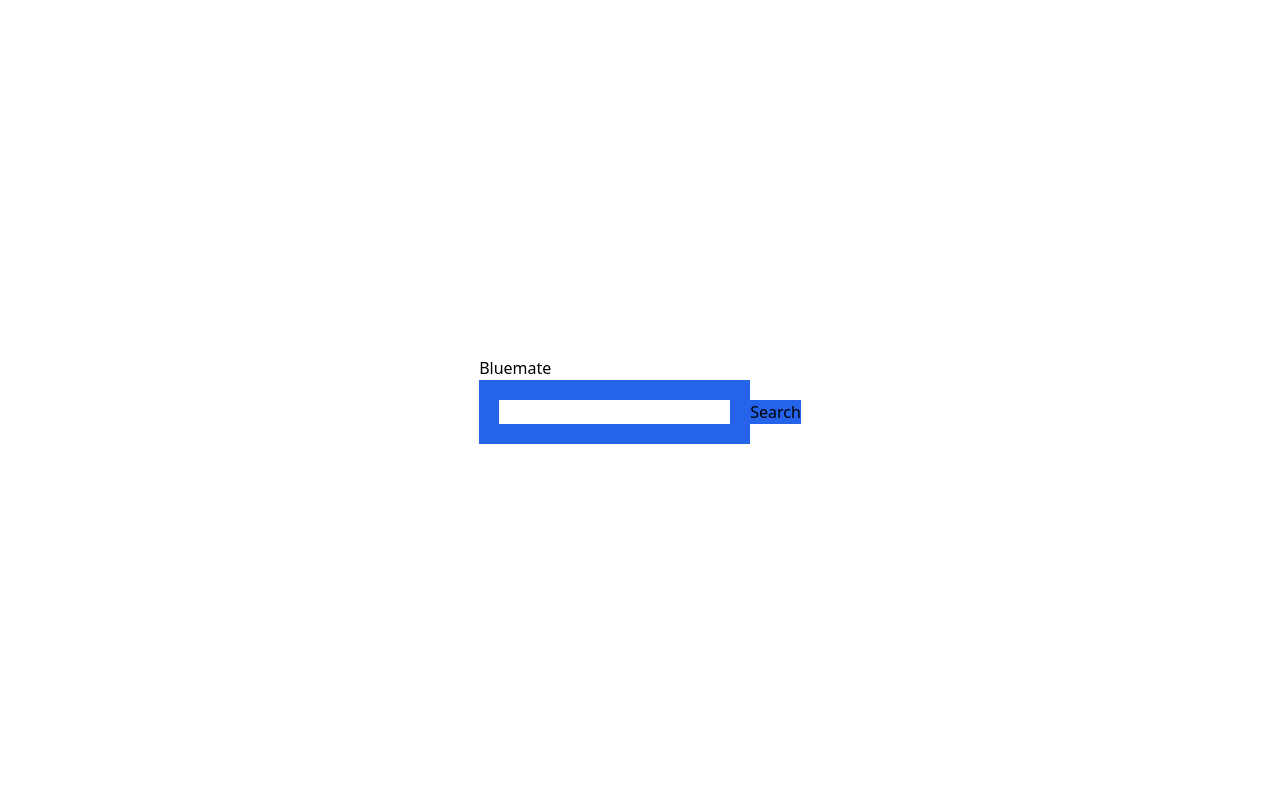
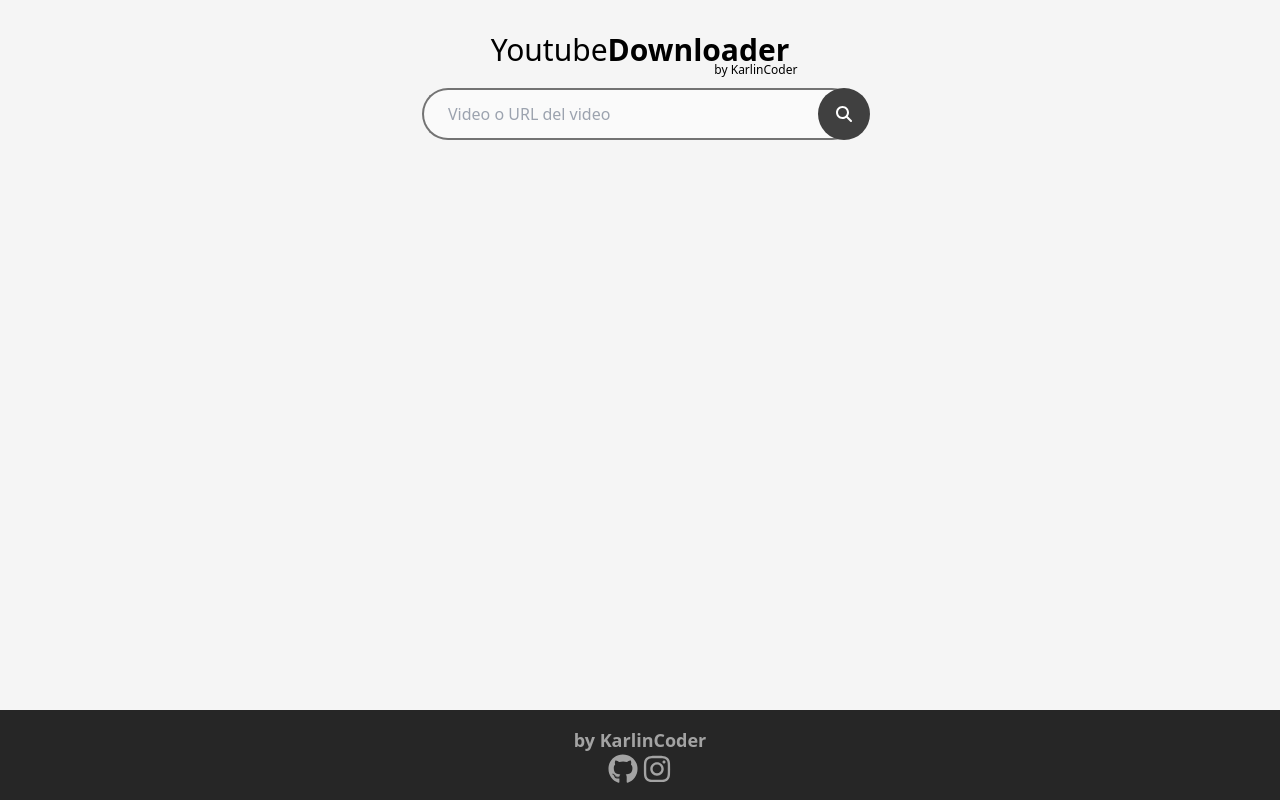
Before and after one commit to KarlinCoder/youtube-dl, a React (Vite) app: page / in a window 1280 px wide. Built offline with nearby package versions, Linux system fonts and the light colour scheme.

Commit message:
Fixing some styles

```diff
--- a/package.json
+++ b/package.json
@@ -10,12 +10,9 @@
     "preview": "vite preview"
   },
   "dependencies": {
-    "@distube/ytsr": "^2.0.4",
     "react": "^18.3.1",
     "react-dom": "^18.3.1",
-    "react-icons": "^5.3.0",
-    "youtube-search-without-api-key": "^2.0.1",
-    "youtubei": "^1.6.6"
+    "react-icons": "^5.3.0"
   },
   "devDependencies": {
     "@eslint/js": "^9.13.0",
--- a/src/App.tsx
+++ b/src/App.tsx
@@ -3,6 +3,7 @@
 import { VideoContainer } from "./components/VIdeosContainer";
 import { getVideos } from "./lib/getVideos";
 import { Video as VideoType } from "./types";
+import { Footer } from "./components/Footer";
 
 export const App: React.FC = () => {
   const [loading, setLoading] = useState(false);
@@ -42,12 +43,15 @@
   };
 
   return (
-    <div className="flex flex-col justify-center items-center min-w-dvh min-h-dvh box-border">
-      <Input onSearch={handleInputSearch} />
-      {loading && <p>Cargando videos...</p>}
-      {isEmpty && <p>No se encontraron videos</p>}
-      {error && <p>{error}</p>}
+    <div className="flex flex-col justify-between items-center min-w-dvh min-h-dvh box-border bg-neutral-100">
+      <Input onSearch={handleInputSearch} loading={loading}>
+        {isEmpty && <p>No se encontraron videos</p>}
+        {error && <p>{error}</p>}
+      </Input>
+
       {videosArray.length > 0 && <VideoContainer videosArray={videosArray} />}
+
+      <Footer />
     </div>
   );
 };
--- a/src/components/DownloadButton.tsx
+++ b/src/components/DownloadButton.tsx
@@ -16,7 +16,7 @@
     <button
       disabled={disabled}
       onClick={() => handleDownload(num)}
-      className="flex justify-center gap-2 items-center disabled:bg-neutral-500 bg-green-500 text-white text-md w-[80px] h-[40px] hover:bg-green-600 active:bg-green-500 rounded-md transition-colors cursor-pointer"
+      className="flex justify-center gap-2 items-center disabled:bg-neutral-500 bg-green-500 text-white text-md w-[80px] h-[40px] hover:bg-green-600 transition-none active:bg-green-500 rounded-md cursor-pointer"
     >
       <FaFilm />
       <p className="text-white">{num}p</p>
--- /dev/null
+++ b/src/components/Footer.tsx
@@ -0,0 +1,22 @@
+import { FaGithub, FaInstagram } from "react-icons/fa6";
+
+export const Footer: React.FC = () => {
+  return (
+    <footer className="w-full p-4 bg-neutral-800 flex flex-col">
+      <h2 className="text-center font-bold text-neutral-400 text-lg mx-auto ">
+        by KarlinCoder
+      </h2>
+      <div className="flex justify-center gap-1">
+        <a href="https://github.com/KarlinCoder" target="_blank">
+          <FaGithub className="text-neutral-400 text-3xl hover:text-neutral-200 cursor-pointer active:text-neutral-400" />
+        </a>
+        <a
+          href="https://www.instagram.com/its.karlin.coder/?igsh=MW1oYnNwMHIxYmRjbg%3D%3D"
+          target="_blank"
+        >
+          <FaInstagram className="text-neutral-400 text-3xl hover:text-neutral-200 cursor-pointer active:text-neutral-400" />
+        </a>
+      </div>
+    </footer>
+  );
+};
--- a/src/components/Input.tsx
+++ b/src/components/Input.tsx
@@ -1,10 +1,18 @@
-import { ChangeEvent, useState } from "react";
+import { ChangeEvent, ReactNode, useState } from "react";
+import { FaMagnifyingGlass } from "react-icons/fa6";
+import { VscLoading } from "react-icons/vsc";
 
 interface InputProps {
   onSearch: (input: string) => void;
+  children: ReactNode[];
+  loading: boolean;
 }
 
-export const Input: React.FC<InputProps> = ({ onSearch }) => {
+export const Input: React.FC<InputProps> = ({
+  onSearch,
+  children,
+  loading,
+}) => {
   const [text, setText] = useState("");
 
   const handleChange = (e: ChangeEvent<HTMLInputElement>) => {
@@ -12,17 +20,36 @@
   };
 
   return (
-    <header className="m-8">
-      <h1>Bluemate</h1>
-      <main>
+    <header className="flex flex-col gap-5 justify-center items-center w-full pt-8">
+      <div className="relative">
+        <h1 className="text-3xl">
+          Youtube<span className="font-bold">Downloader</span>
+          <p className="absolute bottom-[-10px] right-[-25px] text-xs w-[100px]">
+            by KarlinCoder
+          </p>
+        </h1>
+      </div>
+      <main className="relative flex justifyc-center min-w-[50px] max-w-[500px] w-full px-8">
         <input
           type="text"
           onChange={handleChange}
-          className="border-[20px] border-blue-600 "
+          className="w-full border-[2px] border-neutral-500 bg-neutral-50 py-3 px-6 outline-none border-r-0 rounded-full focus:shadow-xl transition-shadow"
+          placeholder="Video o URL del video"
         />
-        <button onClick={() => onSearch(text)} className="bg-blue-600">
-          Search
+        <button
+          disabled={loading}
+          onClick={() => onSearch(text)}
+          className="absolute grid place-content-center right-0 h-full mr-[20px] w-[52px] bg-neutral-700 hover:bg-neutral-800 active:bg-neutral-700 rounded-full text-white disabled:bg-neutral-500"
+        >
+          {loading ? (
+            <VscLoading className="animate-spin" />
+          ) : (
+            <FaMagnifyingGlass />
+          )}
         </button>
+        <footer className="absolute w-full max-w-[348px] bottom-[-25px] text-center ">
+          {children}
+        </footer>
       </main>
     </header>
   );
--- a/src/components/VIdeosContainer.tsx
+++ b/src/components/VIdeosContainer.tsx
@@ -9,7 +9,7 @@
   videosArray,
 }) => {
   return (
-    <main className="flex flex-wrap justify-center gap-4 box-border">
+    <main className="flex flex-wrap justify-center gap-4 box-border p-6 h-full bg-neutral-400 ">
       {videosArray.map((video) => {
         return <VideoCard video={video} key={video.id} />;
       })}
```
